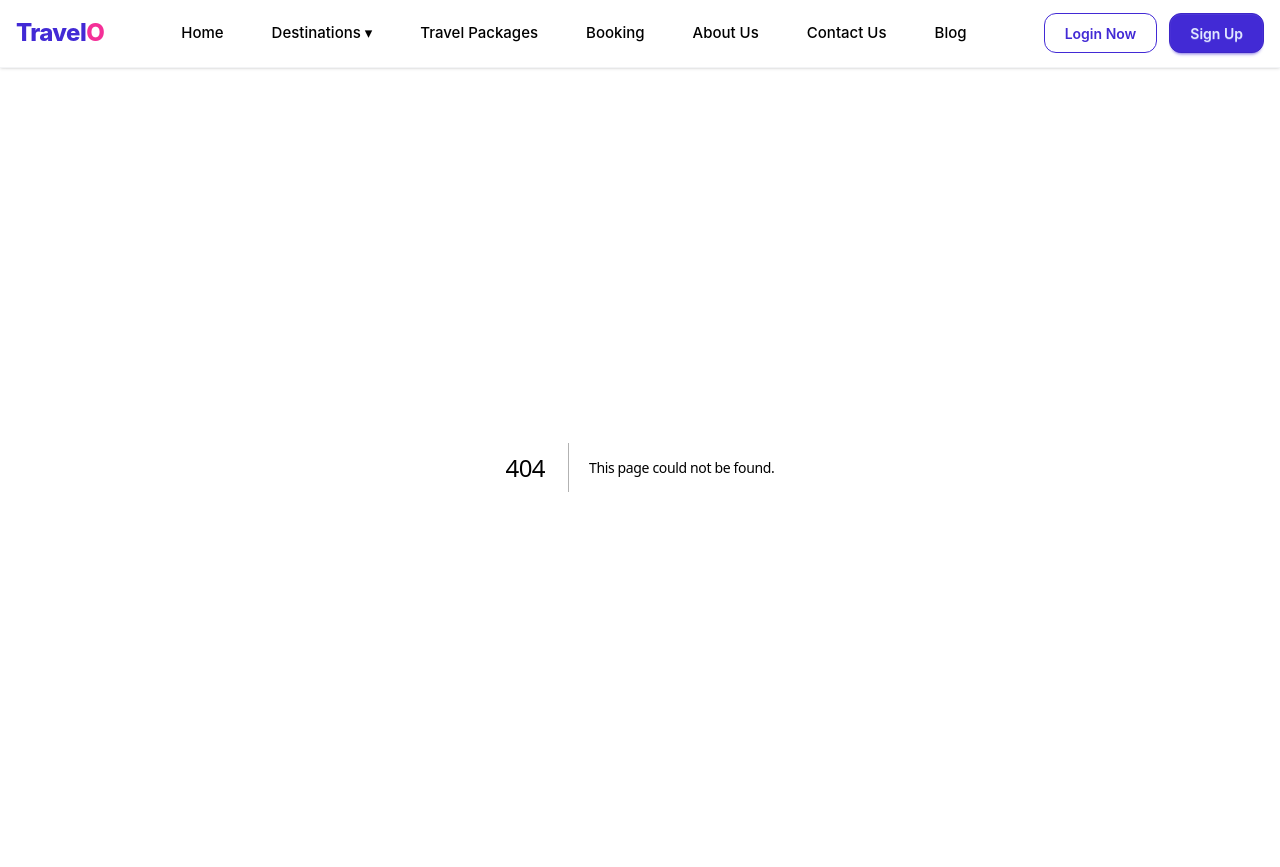
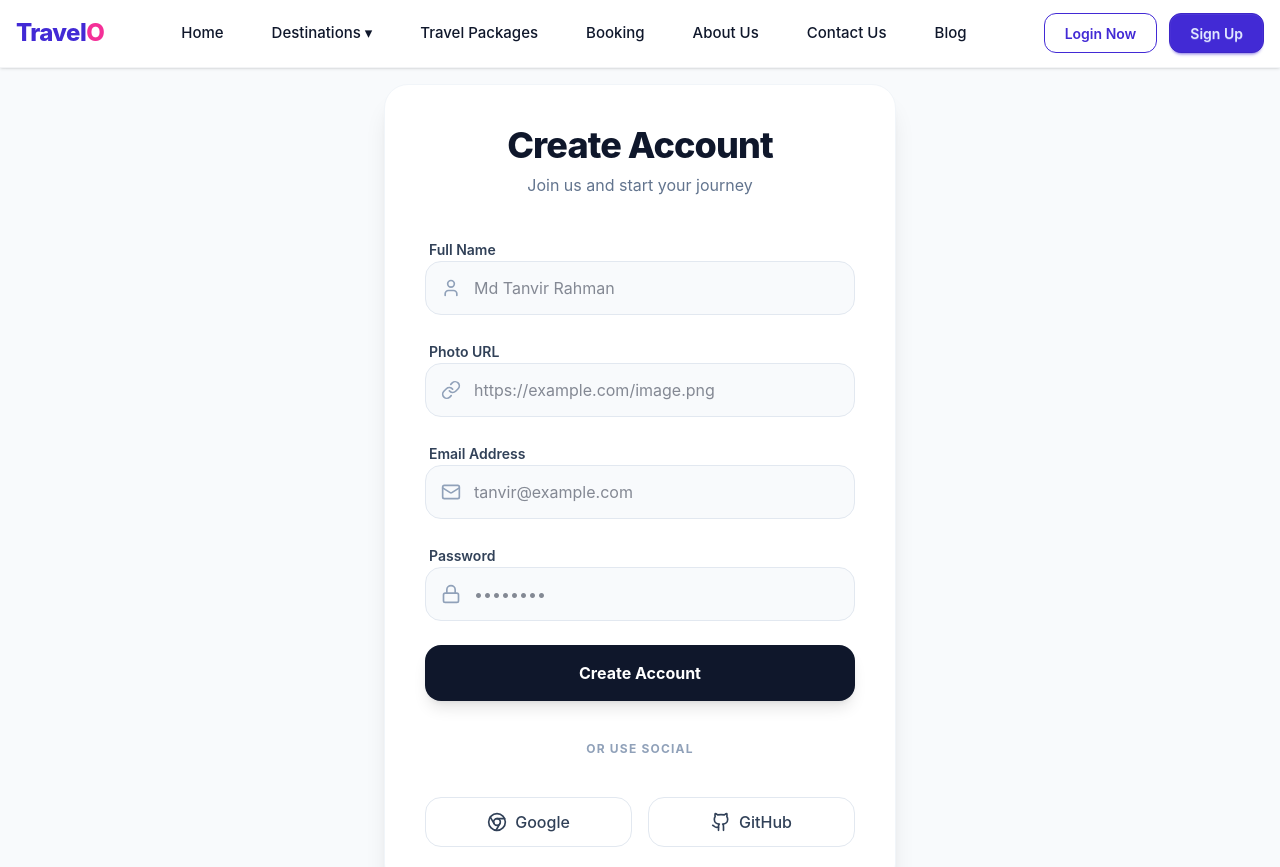
Before and after one commit to Tanvir-programmer/travelo, a Next.js app: page /register in a window 1280 px wide. Before the commit this address had no page. Shown: the top 867 px of the page. Built offline with nearby package versions, Linux system fonts and the light colour scheme; no server answers; a web font is replaced by a local one.

Commit message:
register page created

```diff
--- a/app/_components/Header.tsx
+++ b/app/_components/Header.tsx
@@ -159,7 +159,7 @@ const Header = () => {
         {/* RIGHT SIDE */}
         <div className="hidden lg:flex items-center gap-3">
           <LoginButton></LoginButton>
-          <Link href="/signup" className="btn btn-primary rounded-xl px-5">
+          <Link href="/register" className="btn btn-primary rounded-xl px-5">
             Sign Up
           </Link>
         </div>
--- /dev/null
+++ b/app/actions/server/auth.ts
@@ -0,0 +1,48 @@
+"use server";
+
+import { dbConnect } from "../../lib/dbConnector"; // Adjust path based on your file structure
+import { Document } from "mongodb";
+
+// 1. Define the User Interface to match your Register form
+interface UserPayload extends Document {
+  name: string;
+  email: string;
+  password?: string;
+  photoURL: string;
+  createdAt: string;
+}
+
+const postUser = async (payload: UserPayload) => {
+  try {
+    // 2. Connect to the "users" collection with the specific type
+    const usersCollection = dbConnect<UserPayload>("users");
+
+    // 3. Check if the user already exists to prevent duplicates
+    const existingUser = await usersCollection.findOne({
+      email: payload.email,
+    });
+
+    if (existingUser) {
+      return { success: false, message: "User already exists" };
+    }
+
+    // 4. Insert the new user
+    const result = await usersCollection.insertOne({
+      ...payload,
+      createdAt: new Date().toISOString(),
+    });
+
+    console.log("User created with ID:", result.insertedId);
+
+    return {
+      success: true,
+      message: "User registered successfully",
+      id: result.insertedId,
+    };
+  } catch (error) {
+    console.error("Database Error:", error);
+    return { success: false, message: "Failed to create user" };
+  }
+};
+
+export default postUser;
--- /dev/null
+++ b/app/lib/dbConnector.ts
@@ -0,0 +1,20 @@
+import { MongoClient, ServerApiVersion, Collection, Document } from "mongodb";
+
+const uri = process.env.MONGO_URI as string;
+const dbName = process.env.DB_NAME as string;
+
+const client = new MongoClient(uri, {
+  serverApi: {
+    version: ServerApiVersion.v1,
+    strict: true,
+    deprecationErrors: true,
+  },
+});
+
+/**
+ * We replace 'any' with a Generic <T> that extends 'Document'
+ * This allows you to pass your own interface (like User) when calling the function.
+ */
+export const dbConnect = <T extends Document>(cName: string): Collection<T> => {
+  return client.db(dbName).collection<T>(cName);
+};
--- /dev/null
+++ b/app/register/page.tsx
@@ -0,0 +1,166 @@
+"use client";
+import React, { useState } from "react";
+import {
+  User,
+  Mail,
+  Lock,
+  Link as LinkIcon,
+  Github,
+  Chrome,
+} from "lucide-react";
+import postUser from "../../app/actions/server/auth";
+const Register = () => {
+  const [formData, setFormData] = useState({
+    name: "",
+    email: "",
+    password: "",
+    photoURL: "", // Added as per your previous request
+  });
+
+  // Completed handleSubmit Function
+  const handleSubmit = async (e: React.FormEvent<HTMLFormElement>) => {
+    e.preventDefault();
+
+    const { name, email, password, photoURL } = formData;
+
+    if (!name || !email || !password) {
+      console.error("Submission Failed: Missing required fields.");
+      return;
+    }
+
+    const userData = {
+      name,
+      email,
+      password,
+      photoURL: photoURL || "https://via.placeholder.com/150",
+      createdAt: new Date().toISOString(),
+    };
+
+    // 1. Await the response from the server
+    const response = await postUser(userData);
+
+    // 2. Now you can log the response in the browser console
+    console.log("Response from Server:", response);
+
+    if (response?.success) {
+      alert("Registration Successful!");
+    }
+  };
+
+  const handleChange = (e: React.ChangeEvent<HTMLInputElement>) => {
+    setFormData({ ...formData, [e.target.name]: e.target.value });
+  };
+
+  return (
+    <div className="min-h-screen flex items-center justify-center bg-slate-50 p-4">
+      <div className="w-full max-w-lg bg-white rounded-3xl shadow-xl p-10 border border-slate-100">
+        <div className="text-center mb-10">
+          <h1 className="text-4xl font-extrabold text-slate-900 tracking-tight">
+            Create Account
+          </h1>
+          <p className="text-slate-500 mt-2">Join us and start your journey</p>
+        </div>
+
+        <form onSubmit={handleSubmit} className="space-y-6">
+          {/* Full Name */}
+          <div className="space-y-2">
+            <label className="text-sm font-semibold text-slate-700 ml-1">
+              Full Name
+            </label>
+            <div className="relative group">
+              <User className="absolute left-4 top-1/2 -translate-y-1/2 text-slate-400 h-5 w-5 group-focus-within:text-blue-600 transition-colors" />
+              <input
+                type="text"
+                name="name"
+                required
+                className="w-full pl-12 pr-4 py-3.5 bg-slate-50 border border-slate-200 rounded-2xl focus:ring-4 focus:ring-blue-500/10 focus:border-blue-600 outline-none transition-all"
+                placeholder="Md Tanvir Rahman"
+                onChange={handleChange}
+              />
+            </div>
+          </div>
+
+          {/* Photo URL */}
+          <div className="space-y-2">
+            <label className="text-sm font-semibold text-slate-700 ml-1">
+              Photo URL
+            </label>
+            <div className="relative group">
+              <LinkIcon className="absolute left-4 top-1/2 -translate-y-1/2 text-slate-400 h-5 w-5 group-focus-within:text-blue-600 transition-colors" />
+              <input
+                type="url"
+                name="photoURL"
+                className="w-full pl-12 pr-4 py-3.5 bg-slate-50 border border-slate-200 rounded-2xl focus:ring-4 focus:ring-blue-500/10 focus:border-blue-600 outline-none transition-all"
+                placeholder="https://example.com/image.png"
+                onChange={handleChange}
+              />
+            </div>
+          </div>
+
+          {/* Email */}
+          <div className="space-y-2">
+            <label className="text-sm font-semibold text-slate-700 ml-1">
+              Email Address
+            </label>
+            <div className="relative group">
+              <Mail className="absolute left-4 top-1/2 -translate-y-1/2 text-slate-400 h-5 w-5 group-focus-within:text-blue-600 transition-colors" />
+              <input
+                type="email"
+                name="email"
+                required
+                className="w-full pl-12 pr-4 py-3.5 bg-slate-50 border border-slate-200 rounded-2xl focus:ring-4 focus:ring-blue-500/10 focus:border-blue-600 outline-none transition-all"
+                placeholder="tanvir@example.com"
+                onChange={handleChange}
+              />
+            </div>
+          </div>
+
+          {/* Password */}
+          <div className="space-y-2">
+            <label className="text-sm font-semibold text-slate-700 ml-1">
+              Password
+            </label>
+            <div className="relative group">
+              <Lock className="absolute left-4 top-1/2 -translate-y-1/2 text-slate-400 h-5 w-5 group-focus-within:text-blue-600 transition-colors" />
+              <input
+                type="password"
+                name="password"
+                required
+                className="w-full pl-12 pr-4 py-3.5 bg-slate-50 border border-slate-200 rounded-2xl focus:ring-4 focus:ring-blue-500/10 focus:border-blue-600 outline-none transition-all"
+                placeholder="••••••••"
+                onChange={handleChange}
+              />
+            </div>
+          </div>
+
+          <button
+            type="submit"
+            className="w-full bg-slate-900 hover:bg-blue-700 text-white font-bold py-4 rounded-2xl transition-all shadow-lg active:scale-[0.98]"
+          >
+            Create Account
+          </button>
+        </form>
+
+        <div className="relative my-10">
+          <div className="absolute inset-0 flex items-center">
+            <div className="w-full border-t border-slate-100"></div>
+          </div>
+          <span className="relative flex justify-center text-xs uppercase tracking-widest font-bold text-slate-400 bg-white px-4">
+            Or use social
+          </span>
+        </div>
+
+        <div className="grid grid-cols-2 gap-4">
+          <button className="flex items-center justify-center gap-2 py-3 border border-slate-200 rounded-2xl hover:bg-slate-50 transition-colors font-medium text-slate-700">
+            <Chrome className="w-5 h-5" /> Google
+          </button>
+          <button className="flex items-center justify-center gap-2 py-3 border border-slate-200 rounded-2xl hover:bg-slate-50 transition-colors font-medium text-slate-700">
+            <Github className="w-5 h-5" /> GitHub
+          </button>
+        </div>
+      </div>
+    </div>
+  );
+};
+
+export default Register;
--- a/package.json
+++ b/package.json
@@ -12,6 +12,7 @@
     "daisyui": "^5.5.19",
     "framer-motion": "^12.38.0",
     "lucide-react": "^0.577.0",
+    "mongodb": "^7.1.0",
     "next": "16.1.7",
     "next-auth": "^4.24.13",
     "react": "19.2.3",
```
Also changed, not shown: 1 other file (tests, documents, lock files or other folders).
